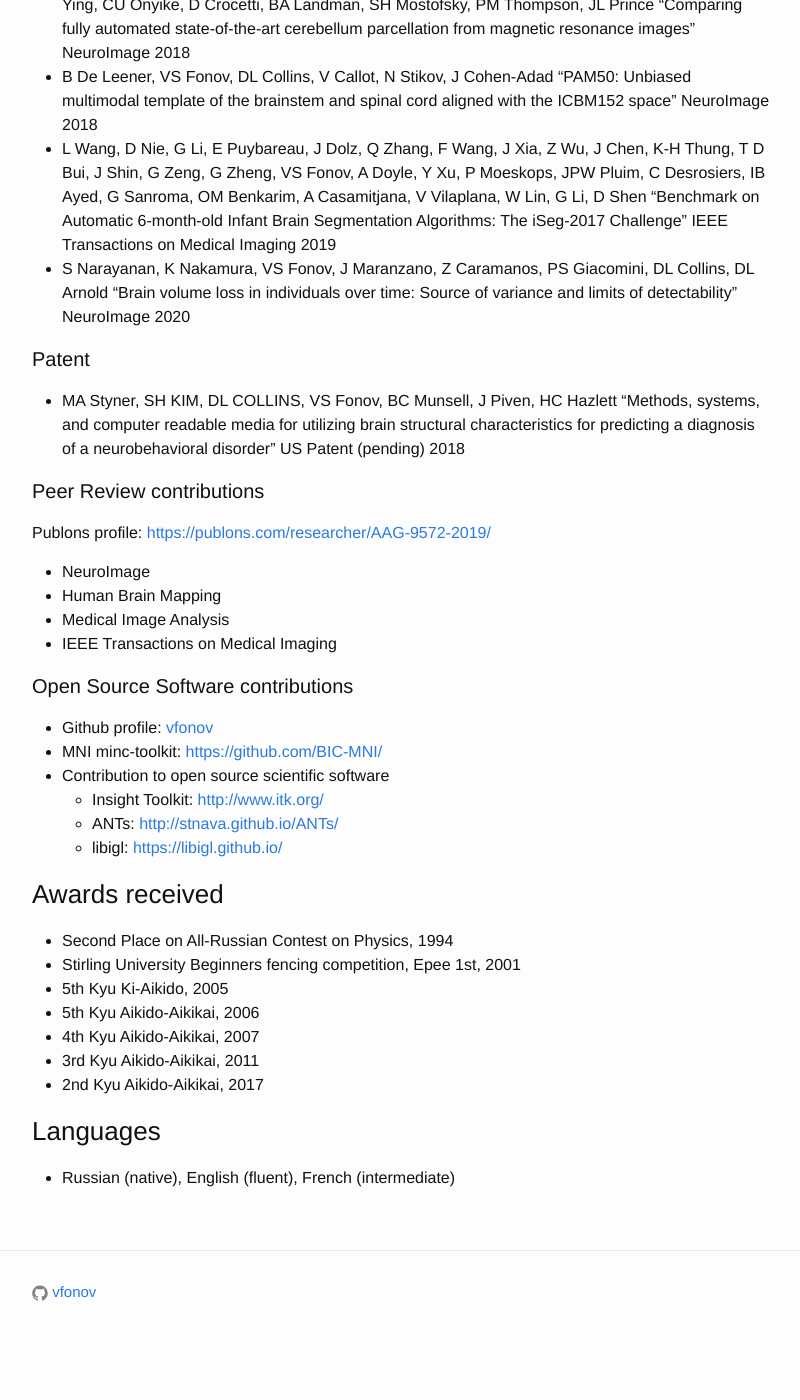
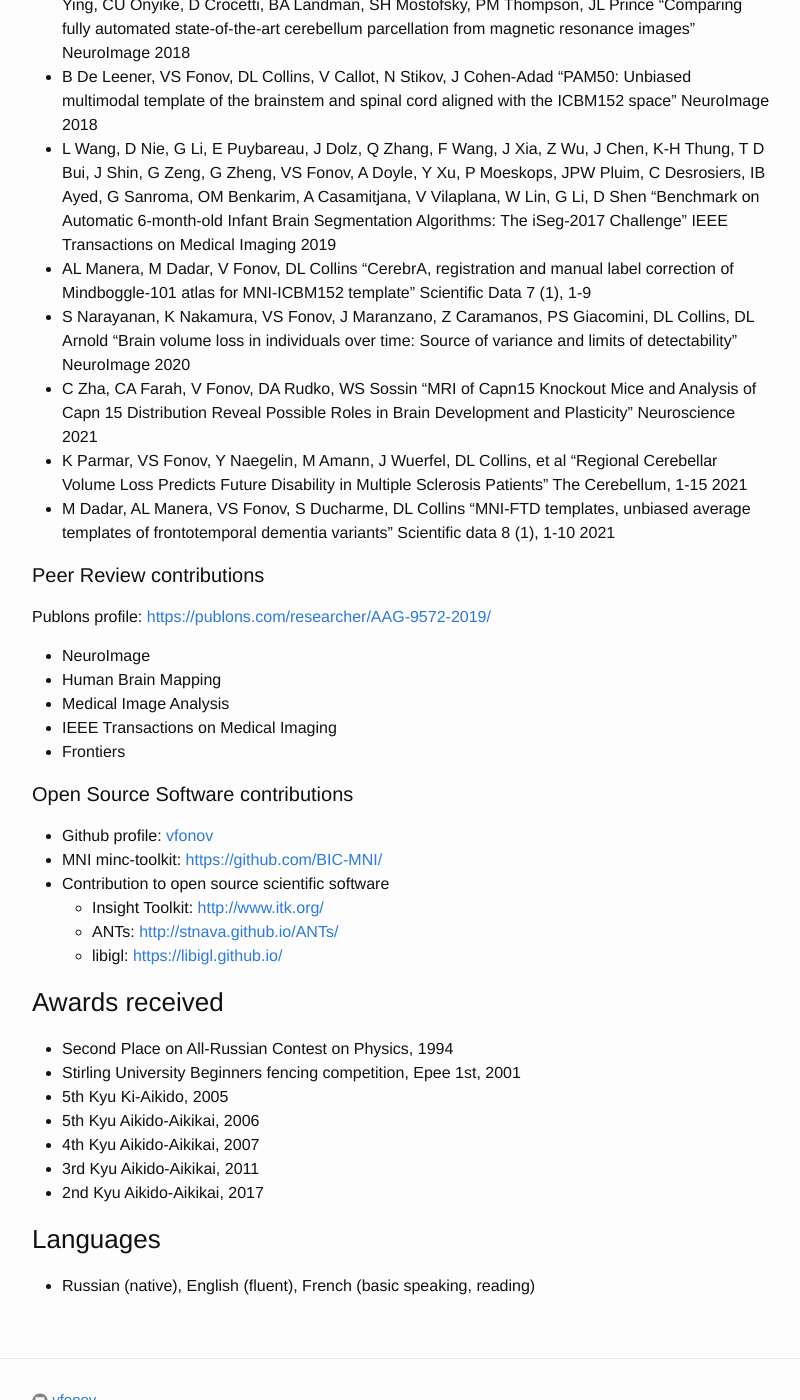
Before and after one commit to vfonov/vfonov.github.io, a Jekyll site: the page built from CV.md, in a window 1280 px wide and 1400 px high, scrolled down 2382 px. Shown: the whole window, without its empty margins (238-1038 px from the left). Built offline with Jekyll 4.4.1, drawn with Linux system fonts in a browser that asks for light colours; before the commit the page ends 3746 px from its top, so only the background shows below that.

Commit message:
Updated selected publications

```diff
--- a/CV.md
+++ b/CV.md
@@ -59,11 +59,11 @@
 * A Carass, JL Cuzzocreo, S Han, CR Hernandez-Castillo, PE Rasser, M Ganz, J Beliveau, J Dolz, I Ben Ayed, C Desrosiers, B Thyreau, JE Romero, P Coupe, JV Manjonn, VS Fonov, DL Collins, SH Ying, CU Onyike, D Crocetti, BA Landman, SH Mostofsky, PM Thompson, JL Prince "Comparing fully automated state-of-the-art cerebellum parcellation from magnetic resonance images" NeuroImage 2018
 * B De Leener, VS Fonov, DL Collins, V Callot, N Stikov, J Cohen-Adad "PAM50: Unbiased multimodal template of the brainstem and spinal cord aligned with the ICBM152 space" NeuroImage 2018
 * L Wang, D Nie, G Li, E Puybareau, J Dolz, Q Zhang, F Wang, J Xia, Z Wu, J Chen, K-H Thung, T D Bui, J Shin, G Zeng, G Zheng, VS Fonov, A Doyle, Y Xu, P Moeskops, JPW Pluim, C Desrosiers, IB Ayed, G Sanroma, OM Benkarim, A Casamitjana, V Vilaplana, W Lin, G Li, D Shen "Benchmark on Automatic 6-month-old Infant Brain Segmentation Algorithms: The iSeg-2017 Challenge" IEEE Transactions on Medical Imaging 2019
+* AL Manera, M Dadar, V Fonov, DL Collins "CerebrA, registration and manual label correction of Mindboggle-101 atlas for MNI-ICBM152 template" Scientific Data 7 (1), 1-9
 * S Narayanan, K Nakamura, VS Fonov, J Maranzano, Z Caramanos, PS Giacomini, DL Collins, DL Arnold "Brain volume loss in individuals over time: Source of variance and limits of detectability" NeuroImage 2020
-
-#### Patent
-
-* MA Styner, SH KIM, DL COLLINS, VS Fonov, BC Munsell, J Piven, HC Hazlett "Methods, systems, and computer readable media for utilizing brain structural characteristics for predicting a diagnosis of a neurobehavioral disorder" US Patent (pending) 2018
+* C Zha, CA Farah, V Fonov, DA Rudko, WS Sossin "MRI of Capn15 Knockout Mice and Analysis of Capn 15 Distribution Reveal Possible Roles in Brain Development and Plasticity" Neuroscience 2021
+* K Parmar, VS Fonov, Y Naegelin, M Amann, J Wuerfel, DL Collins, et al "Regional Cerebellar Volume Loss Predicts Future Disability in Multiple Sclerosis Patients" The Cerebellum, 1-15 2021
+* M Dadar, AL Manera, VS Fonov, S Ducharme, DL Collins "MNI-FTD templates, unbiased average templates of frontotemporal dementia variants" Scientific data 8 (1), 1-10 2021
 
 #### Peer Review contributions
 
@@ -73,6 +73,7 @@
 * Human Brain Mapping
 * Medical Image Analysis
 * IEEE Transactions on Medical Imaging
+* Frontiers
 
 #### Open Source Software contributions
 
@@ -95,4 +96,4 @@
 
 ### Languages
 
-* Russian (native), English (fluent), French (intermediate)
+* Russian (native), English (fluent), French (basic speaking, reading)
```
